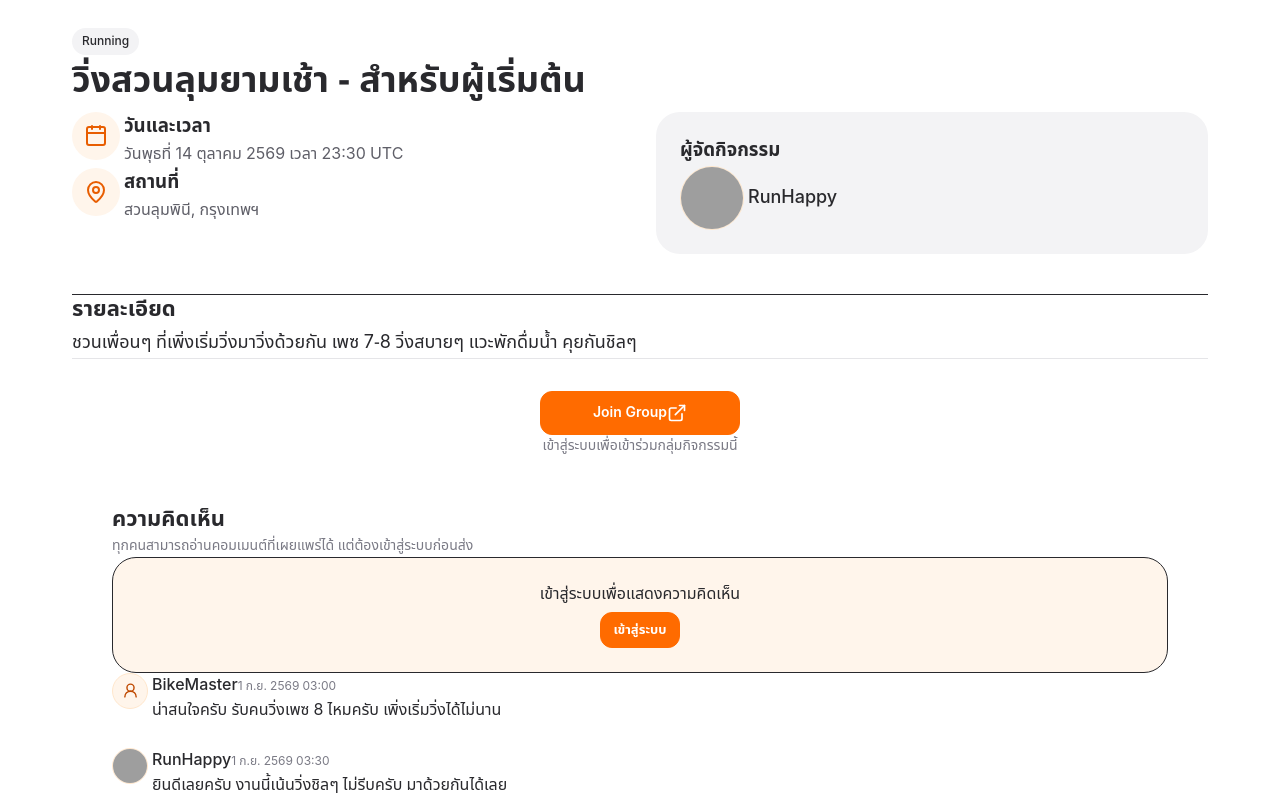
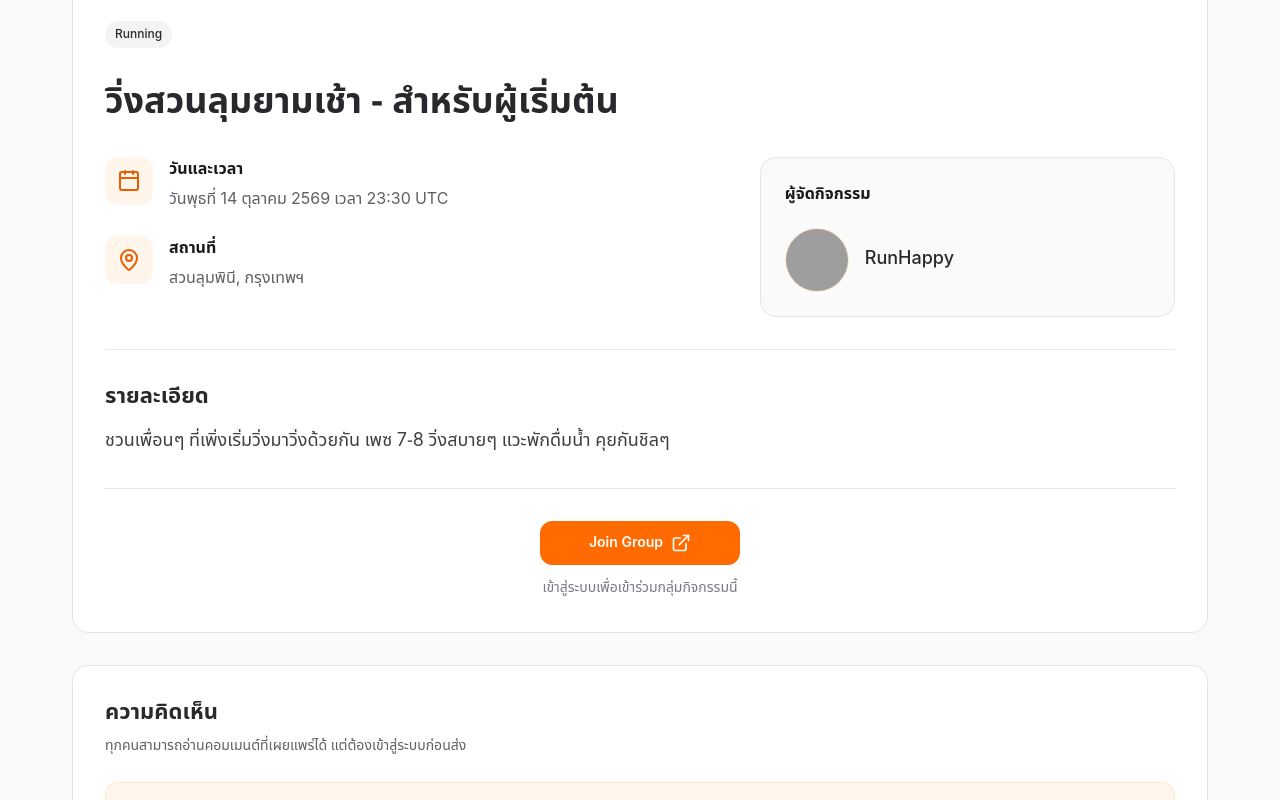
Before and after one commit to aom-thanya/lowrox, a React (Vite) app: page /events/e1 in a window 1280 px wide. Shown: the part 440-1240 px from the top of the page. Built offline with nearby package versions, Linux system fonts and the light colour scheme; grey boxes are pictures that could not be loaded; the HTML template or start-up script is replaced by a standard one; a web font is replaced by a local one.

Commit message:
refactor: replace inline Tailwind classes with semantic CSS classes in event components

```diff
--- a/src/components/events/CommentList.jsx
+++ b/src/components/events/CommentList.jsx
@@ -15,7 +15,7 @@ function formatCommentDate(dateString) {
 export default function CommentList({ comments, isLoading }) {
   if (isLoading) {
     return (
-      <div className="flex flex-col gap-16 mt-6">
+      <div className="event-comment-list">
         {[1, 2].map(i => (
           <div key={i} className="flex gap-4 animate-pulse">
             <div className="w-10 h-10 rounded-full bg-neutral-200 flex-shrink-0"></div>
@@ -31,23 +31,23 @@ export default function CommentList({ comments, isLoading }) {
 
   if (!comments || comments.length === 0) {
     return (
-      <div className="text-center py-8 text-neutral-500 mt-4">
+      <div className="event-comment-empty">
         ยังไม่มีความคิดเห็น เป็นคนแรกที่เริ่มพูดคุยสิ
       </div>
     );
   }
 
   return (
-    <div className="flex flex-col gap-24 mt-6">
+    <div className="event-comment-list">
       {comments.map(comment => (
-        <div key={comment.id} className="flex gap-4">
+        <div key={comment.id} className="event-comment-item">
           <Avatar src={comment.userAvatarUrl} size="small" className="flex-shrink-0" />
-          <div className="flex-grow">
-            <div className="flex items-baseline gap-2 mb-1">
+          <div className="event-comment-content">
+            <div className="event-comment-meta">
               <span className="font-medium text-neutral-900">{comment.userDisplayName}</span>
               <span className="text-xs text-neutral-500">{formatCommentDate(comment.createdAt)}</span>
             </div>
-            <p className="text-neutral-700 whitespace-pre-wrap">{comment.message}</p>
+            <p className="event-detail-copy">{comment.message}</p>
           </div>
         </div>
       ))}
--- a/src/pages/EventDetails.jsx
+++ b/src/pages/EventDetails.jsx
@@ -1,6 +1,6 @@
 import React, { useState, useEffect } from 'react';
 import { useParams, useNavigate } from 'react-router-dom';
-import { MapPin, Calendar, Activity, ArrowLeft, ExternalLink, User } from 'lucide-react';
+import { MapPin, Calendar, Activity, ArrowLeft, ExternalLink } from 'lucide-react';
 import Header from '../components/Header';
 import Footer from '../components/Footer';
 import Badge from '../components/common/Badge';
@@ -116,7 +116,7 @@ export default function EventDetails() {
     return (
       <div className="flex flex-col min-h-screen">
         <Header />
-        <main className="main-content flex-grow pt-24 pb-16 bg-neutral-50 flex items-center justify-center">
+        <main className="main-content event-detail-page flex items-center justify-center">
           <div className="border-4 border-brand-200 border-t-brand-500 rounded-full animate-spin event-spinner"></div>
         </main>
         <Footer />
@@ -128,7 +128,7 @@ export default function EventDetails() {
     return (
       <div className="flex flex-col min-h-screen">
         <Header />
-        <main className="main-content flex-grow pt-24 pb-16 bg-neutral-50">
+        <main className="main-content event-detail-page">
           <div className="container max-w-3xl text-center py-20">
             <h2 className="heading-3 mb-4">{error}</h2>
             <button onClick={() => navigate('/events')} className="btn btn-primary btn-md mx-auto">
@@ -149,50 +149,50 @@ export default function EventDetails() {
     <div className="flex flex-col min-h-screen">
       <Header />
 
-      <main className="main-content flex-grow pt-24 pb-16 bg-neutral-50">
-        <div className="container max-w-4xl">
+      <main className="main-content event-detail-page">
+        <div className="container event-detail-container">
           {/* Back Button */}
           <button
             onClick={handleBack}
-            className="flex items-center gap-2 text-neutral-600 font-medium mb-6 transition-all event-back-btn"
+            className="event-back-btn event-detail-back"
           >
             <ArrowLeft size={20} /> กลับหน้ากิจกรรม
           </button>
 
-          <div className="bg-white rounded-2xl shadow-sm overflow-hidden mb-8">
+          <div className="event-detail-card">
             {/* Event Header Image */}
-            <div className="relative w-full bg-neutral-200 flex items-center justify-center text-neutral-400 event-header-image">
-              <Activity size={80} opacity={0.5} />
+            <div className="event-detail-cover">
+              <Activity size={64} aria-hidden="true" />
               {isCancelled && (
-                <div className="absolute inset-0 flex items-center justify-center event-overlay-bg">
+                <div className="event-detail-overlay event-overlay-bg">
                   <div className="event-overlay-badge-error">กิจกรรมนี้ถูกยกเลิกแล้ว</div>
                 </div>
               )}
               {isEnded && !isCancelled && (
-                <div className="absolute inset-0 flex items-center justify-center event-overlay-bg">
+                <div className="event-detail-overlay event-overlay-bg">
                   <div className="event-overlay-badge-neutral">กิจกรรมจบลงแล้ว</div>
                 </div>
               )}
             </div>
 
             {/* Event Info */}
-            <div className="p-6 md:p-10">
-              <div className="flex flex-wrap gap-3 mb-4">
+            <div className="event-detail-body">
+              <div className="event-detail-badges">
                 <Badge variant="neutral">{event.type}</Badge>
                 {isCancelled && <Badge variant="error">ยกเลิก</Badge>}
                 {isEnded && !isCancelled && <Badge variant="neutral">จบแล้ว</Badge>}
               </div>
 
-              <h1 className="heading-2 mb-8">{event.title}</h1>
+              <h1 className="heading-2 event-detail-title">{event.title}</h1>
 
               <div className="event-details-grid">
-                <div className="space-y-6">
-                  <div className="flex gap-4">
-                    <div className="rounded-xl bg-brand-50 text-brand-600 flex items-center justify-center flex-shrink-0 event-icon-box">
+                <div className="event-detail-facts">
+                  <div className="event-detail-fact">
+                    <div className="event-detail-icon">
                       <Calendar size={24} />
                     </div>
                     <div>
-                      <h3 className="font-semibold text-neutral-900 mb-1">วันและเวลา</h3>
+                      <h3 className="event-detail-label">วันและเวลา</h3>
                       <p className="text-neutral-600">{formatEventDateFull(event.date)}</p>
                       {event.endDate && (
                         <p className="text-neutral-600 mt-1">ถึง {formatEventDateFull(event.endDate)}</p>
@@ -200,35 +200,35 @@ export default function EventDetails() {
                     </div>
                   </div>
 
-                  <div className="flex gap-4">
-                    <div className="rounded-xl bg-brand-50 text-brand-600 flex items-center justify-center flex-shrink-0 event-icon-box">
+                  <div className="event-detail-fact">
+                    <div className="event-detail-icon">
                       <MapPin size={24} />
                     </div>
                     <div>
-                      <h3 className="font-semibold text-neutral-900 mb-1">สถานที่</h3>
+                      <h3 className="event-detail-label">สถานที่</h3>
                       <p className="text-neutral-600">{event.location}</p>
                     </div>
                   </div>
                 </div>
 
-                <div className="bg-neutral-100 rounded-xl flex flex-col items-center justify-center text-center event-box-p24">
-                  <h3 className="font-semibold text-neutral-900 mb-2 w-full text-left">ผู้จัดกิจกรรม</h3>
-                  <div className="flex items-center gap-4 w-full mt-2">
+                <div className="event-detail-organizer">
+                  <h3 className="event-detail-label">ผู้จัดกิจกรรม</h3>
+                  <div className="event-detail-organizer-person">
                     <Avatar src={event.organizer?.avatarUrl} size="medium" />
                     <span className="font-medium text-lg">{event.organizer?.name || 'ไม่ระบุชื่อ'}</span>
                   </div>
                 </div>
               </div>
 
-              <div className="border-t border-neutral-200 pt-8 mb-10">
-                <h3 className="heading-4 mb-4">รายละเอียด</h3>
-                <p className="body-lg text-neutral-700 whitespace-pre-wrap">
+              <div className="event-detail-description">
+                <h3 className="heading-4">รายละเอียด</h3>
+                <p className="body-lg event-detail-copy">
                   {event.description}
                 </p>
               </div>
 
               {/* Join Group Section */}
-              <div className="text-center flex flex-col items-center event-join-section">
+              <div className="event-detail-join">
                 {!isActive ? (
                   <p className="text-neutral-500 font-medium">ไม่สามารถเข้าร่วมได้ (กิจกรรมจบหรือถูกยกเลิกแล้ว)</p>
                 ) : !event.joinUrl ? (
@@ -238,7 +238,7 @@ export default function EventDetails() {
                     <button
                       onClick={handleJoinGroup}
                       disabled={isJoining}
-                      className="btn btn-primary btn-md flex items-center justify-center gap-2 event-join-btn"
+                      className="btn btn-primary btn-md event-join-btn"
                     >
                       {isJoining ? 'กำลังตรวจสอบ...' : (
                         <>Join Group <ExternalLink size={20} /></>
@@ -253,9 +253,9 @@ export default function EventDetails() {
           </div>
 
           {/* Comments Section */}
-          <div className="bg-white rounded-2xl shadow-sm event-box-p40" id="comments">
-            <h3 className="heading-4 mb-2">ความคิดเห็น</h3>
-            <p className="text-neutral-500 text-sm mb-6">ทุกคนสามารถอ่านคอมเมนต์ที่เผยแพร่ได้ แต่ต้องเข้าสู่ระบบก่อนส่ง</p>
+          <div className="event-detail-comments" id="comments">
+            <h3 className="heading-4">ความคิดเห็น</h3>
+            <p className="event-detail-helper">ทุกคนสามารถอ่านคอมเมนต์ที่เผยแพร่ได้ แต่ต้องเข้าสู่ระบบก่อนส่ง</p>
 
             {user ? (
               <CommentComposer
@@ -264,11 +264,11 @@ export default function EventDetails() {
                 isSubmitting={isSubmittingComment}
               />
             ) : (
-              <div className="bg-brand-50 border border-brand-100 rounded-xl flex flex-col md:flex-row items-center justify-between gap-4 mt-6 event-box-p24">
+              <div className="event-comment-login">
                 <p className="text-brand-800 font-medium">เข้าสู่ระบบเพื่อแสดงความคิดเห็น</p>
                 <button
                   onClick={() => setIsLoginModalOpen(true)}
-                  className="btn btn-primary btn-sm flex-shrink-0"
+                  className="btn btn-primary btn-md"
                 >
                   เข้าสู่ระบบ
                 </button>
--- a/src/styles/components.css
+++ b/src/styles/components.css
@@ -492,3 +492,57 @@ textarea.form-control { display: block; padding: var(--space-3) var(--space-4);
   -webkit-box-orient: vertical;
   overflow: hidden;
 }
+
+/* Event details use explicit token-based styles: utility suffixes here are px, not Tailwind units. */
+.event-detail-page { background: var(--color-neutral-50); justify-content: flex-start; padding-block: var(--space-8) var(--space-16); }
+.event-detail-container { display: grid; gap: var(--space-6); }
+.event-detail-back { display: inline-flex; align-items: center; justify-self: start; gap: var(--space-2); min-height: 44px; color: var(--color-neutral-600); font-weight: 500; }
+.event-detail-back:hover { color: var(--color-brand-700); }
+.event-detail-card, .event-detail-comments { min-width: 0; background: var(--color-white); border: var(--border-subtle); border-radius: var(--radius-lg); overflow: hidden; }
+.event-detail-cover { position: relative; display: grid; place-items: center; height: 160px; background: var(--color-neutral-100); color: var(--color-neutral-400); border-bottom: var(--border-subtle); }
+.event-detail-overlay { position: absolute; inset: 0; display: grid; place-items: center; padding: var(--space-4); }
+.event-detail-body, .event-detail-comments { padding: var(--space-6); }
+.event-detail-body { display: grid; gap: var(--space-6); }
+.event-detail-badges { display: flex; flex-wrap: wrap; gap: var(--space-2); }
+.event-detail-title { margin: 0; overflow-wrap: anywhere; }
+.event-detail-body .event-details-grid { gap: var(--space-6); margin: 0; align-items: start; grid-template-columns: minmax(0, 1fr); }
+.event-detail-facts { display: grid; gap: var(--space-6); }
+.event-detail-fact { display: flex; align-items: start; gap: var(--space-4); min-width: 0; }
+.event-detail-fact > div:last-child { min-width: 0; overflow-wrap: anywhere; }
+.event-detail-icon { display: grid; place-items: center; flex: 0 0 48px; height: 48px; background: var(--color-brand-50); color: var(--color-brand-600); border-radius: var(--radius-md); }
+.event-detail-label { display: block; font-size: 16px; font-weight: 600; color: var(--color-neutral-900); margin: 0 0 var(--space-1); }
+.event-detail-organizer { display: grid; gap: var(--space-4); padding: var(--space-6); background: var(--color-neutral-50); border: var(--border-subtle); border-radius: var(--radius-lg); min-width: 0; }
+.event-detail-organizer-person { display: flex; align-items: center; gap: var(--space-4); overflow-wrap: anywhere; min-width: 0; }
+.event-detail-organizer-person .avatar { flex-shrink: 0; }
+.event-detail-description { display: grid; gap: var(--space-4); border-top: var(--border-subtle); padding-top: var(--space-6); }
+.event-detail-copy { white-space: pre-wrap; overflow-wrap: anywhere; color: var(--color-neutral-700); }
+.event-detail-description p { max-width: 75ch; }
+.event-detail-join { display: flex; flex-direction: column; align-items: stretch; gap: var(--space-3); border-top: var(--border-subtle); padding-top: var(--space-6); }
+.event-detail-join .event-join-btn { min-width: 0; gap: var(--space-2); }
+.event-detail-helper { color: var(--color-neutral-600); font-size: 14px; margin-top: var(--space-2); }
+.event-comment-composer { display: flex; align-items: start; gap: var(--space-4); margin-top: var(--space-6); }
+.event-comment-avatar { display: none; }
+.event-comment-form { display: flex; flex: 1; min-width: 0; flex-direction: column; align-items: stretch; gap: var(--space-3); }
+.event-comment-form .event-comment-textarea { width: 100%; min-height: 120px; padding: var(--space-4); border-radius: var(--radius-md); resize: vertical; }
+.event-comment-textarea:focus-visible { outline: 2px solid var(--color-brand-300); outline-offset: 2px; }
+.event-comment-error { color: var(--color-error); font-size: 14px; }
+.event-comment-login { display: flex; flex-direction: column; align-items: stretch; gap: var(--space-4); padding: var(--space-6); margin-top: var(--space-6); background: var(--color-brand-50); border: 1px solid var(--color-brand-100); border-radius: var(--radius-md); color: var(--color-brand-800); }
+.event-comment-empty { text-align: center; color: var(--color-neutral-600); padding-block: var(--space-8); margin-top: var(--space-6); border-top: var(--border-subtle); }
+.event-comment-list { display: grid; gap: var(--space-6); margin-top: var(--space-8); }
+.event-comment-item { display: flex; gap: var(--space-4); border-top: var(--border-subtle); padding-top: var(--space-6); }
+.event-comment-item > .avatar { flex-shrink: 0; }
+.event-comment-content { flex: 1; min-width: 0; }
+.event-comment-meta { display: flex; flex-wrap: wrap; align-items: baseline; gap: var(--space-2); margin-bottom: var(--space-2); overflow-wrap: anywhere; }
+@media (min-width: 768px) {
+  .event-detail-container { gap: var(--space-8); }
+  .event-detail-cover { height: 240px; }
+  .event-detail-body, .event-detail-comments { padding: var(--space-8); }
+  .event-detail-body { gap: var(--space-8); }
+  .event-detail-body .event-details-grid { grid-template-columns: minmax(0, 3fr) minmax(0, 2fr); gap: var(--space-8); }
+  .event-detail-description, .event-detail-join { padding-top: var(--space-8); }
+  .event-detail-join { align-items: center; }
+  .event-detail-join .event-join-btn { min-width: 200px; }
+  .event-comment-avatar { display: flex; flex-shrink: 0; }
+  .event-comment-form > .btn { align-self: flex-end; }
+  .event-comment-login { flex-direction: row; align-items: center; justify-content: space-between; }
+}
```
Also changed, not shown: src/components/events/CommentComposer.jsx (+9 -6 lines).
